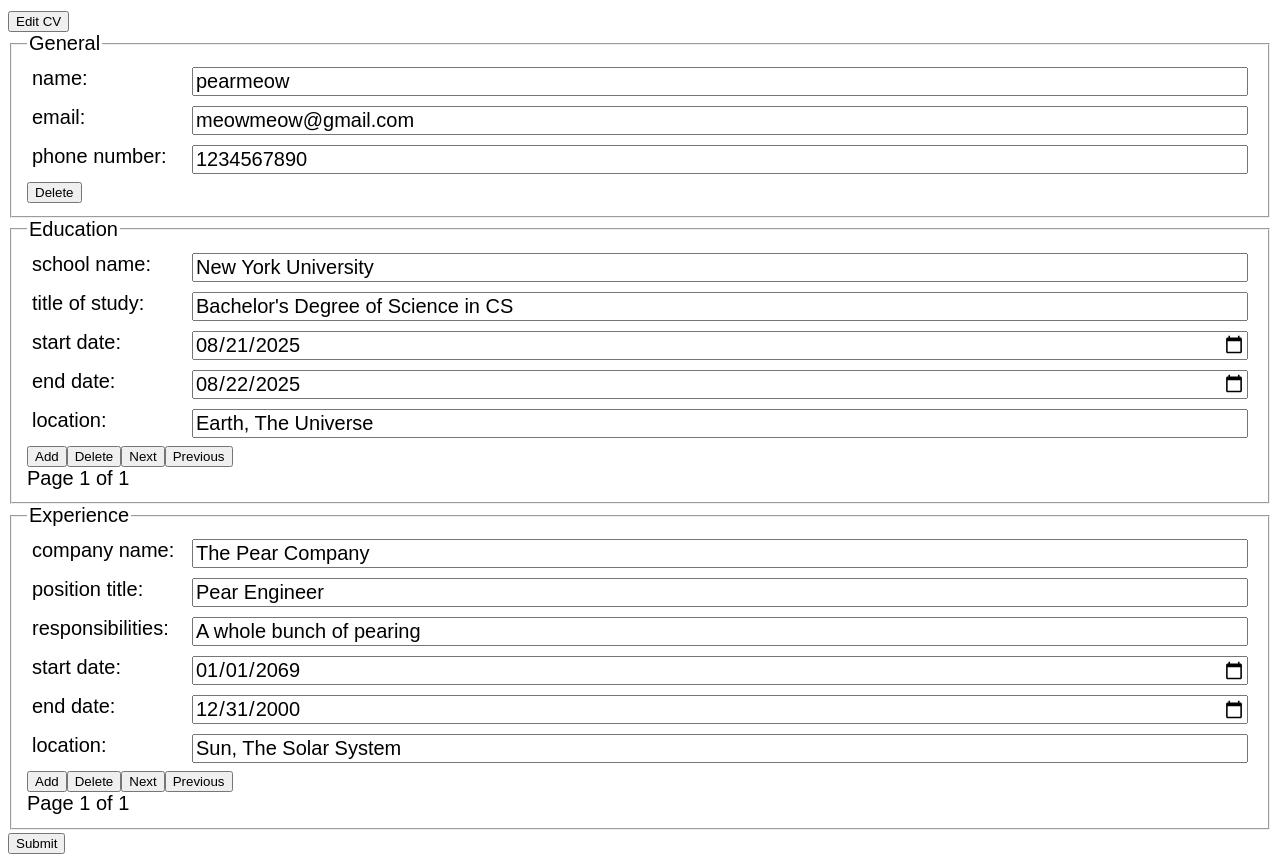
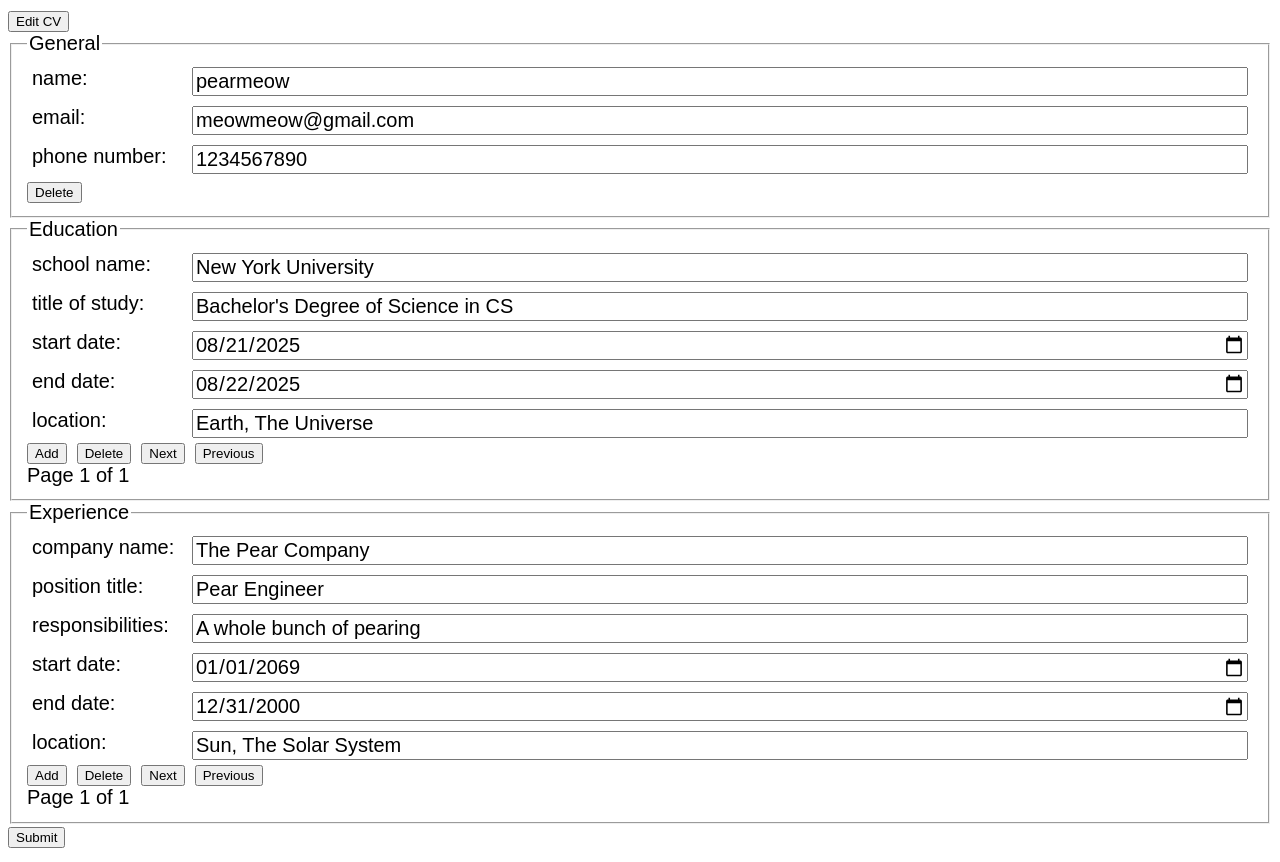
Before and after one commit to pearmeow/cv-builder, a React (Vite) app: page / in a window 1280 px wide. Built offline with nearby package versions, Linux system fonts and the light colour scheme.

Commit message:
feat: add buttons to div

```diff
--- a/src/components/Education.jsx
+++ b/src/components/Education.jsx
@@ -109,6 +109,7 @@ export default function Education({ data, setData }) {
                 value={currData.location}
                 currId={currData.id}
             />
+            <div className="buttons">
                 <button onClick={addData} type="button">
                     Add
                 </button>
@@ -121,6 +122,7 @@ export default function Education({ data, setData }) {
                 <button onClick={prevData} type="button">
                     Previous
                 </button>
+            </div>
             <p>
                 Page {index + 1} of {data.length}
             </p>
--- a/src/components/Experience.jsx
+++ b/src/components/Experience.jsx
@@ -119,6 +119,7 @@ export default function Experience({ data, setData }) {
                 value={currData.location}
                 currId={currData.id}
             />
+            <div className="buttons">
                 <button onClick={addData} type="button">
                     Add
                 </button>
@@ -131,6 +132,7 @@ export default function Experience({ data, setData }) {
                 <button onClick={prevData} type="button">
                     Previous
                 </button>
+            </div>
             <p>
                 Page {index + 1} of {data.length}
             </p>
```
Lines whose indentation alone changed are shown as unchanged.
